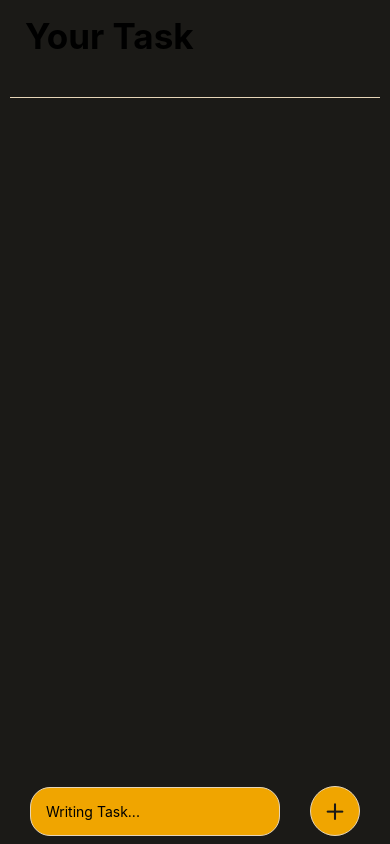
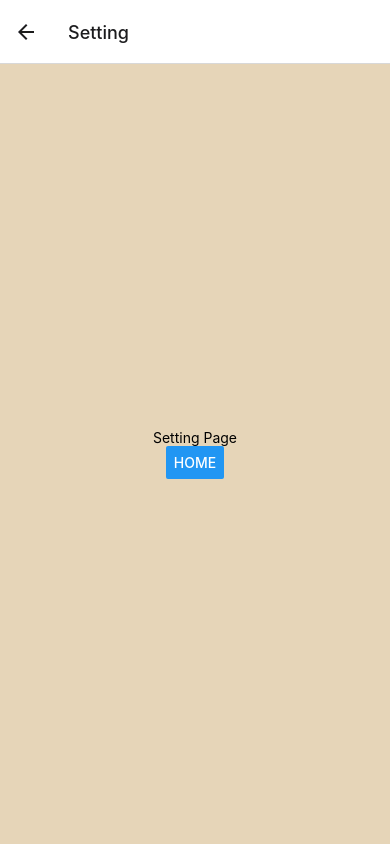
Before and after one commit to thais-lee/todo_RN, a React Native app: screen /Setting in a window 390 px wide. Built offline with nearby package versions, Linux system fonts and the light colour scheme.

Commit message:
refactor

```diff
--- a/App.js
+++ b/App.js
@@ -1,92 +1,12 @@
 import React, {useState} from 'react';
-import {View, Text, StyleSheet, FlatList} from 'react-native';
 
-import Icon from 'react-native-vector-icons/Feather';
-import Task from './components/Task';
-import AddInput from './components/AddInput';
-import TodoList from './components/Todolist';
+import Navigator from './src/navigations';
+const App = () => {
 
-const App = () => {
-  const [data, setData] = useState([]);
-  const addTask = value => {
-    setData(prevTodo => {
-      return [
-        {
-          key: Date.now(),
-          value: value,
-          isComplete: false,
-        },
-        ...prevTodo,
-      ];
-    });
-  };
-
-  const checkedTask = key => {
-    setData(prevTodo => {
-      return prevTodo.map(todo => {
-        if (todo.key === key) {
-          todo.isComplete = !todo.isComplete;
-        }
-        return todo;
-      });
-    });
-  };
-
-  const deleteItem = key => {
-    setData(prevTodo => {
-      return prevTodo.filter(todo => todo.key !== key);
-    });
-  };
 
   return (
-    <View style={styles.container}>
-      <View style={styles.headerBar}>
-        <Text style={styles.header}>Your Task</Text>
-      </View>
-      <View style={{flex: 0.775}}>
-        <FlatList
-          data={data}
-          keyExtractor={item => item.key}
-          renderItem={({item}) => (
-            <TodoList
-              item={item}
-              checkedTask={checkedTask}
-              deleteItem={deleteItem}
-            />
-          )}
-        />
-      </View>
-
-      <AddInput addTask={addTask}></AddInput>
-    </View>
+    <Navigator />
   );
 };
 
-const styles = StyleSheet.create({
-  container: {
-    flex: 1,
-    backgroundColor: '#1B1A17',
-  },
-  header: {
-    marginTop: 15,
-    fontSize: 35,
-    marginLeft: 15,
-    fontWeight: 'bold',
-    paddingBottom: 10,
-  },
-  text: {
-    color: 'white',
-    fontSize: 32,
-    fontWeight: 'bold',
-    textAlign: 'center',
-    textShadowColor: '#ff7f50',
-  },
-  headerBar: {
-    borderBottomWidth: 1,
-    borderBottomColor: '#E6D5B8',
-    marginHorizontal: 10,
-    flex: 0.115
-
-  },
-});
 export default App;
--- a/components/Task.js
+++ /dev/null
@@ -1,53 +0,0 @@
-import React, {useState} from 'react';
-import {View, StyleSheet, Text, TouchableOpacity} from 'react-native'
-import Icon from 'react-native-vector-icons/Feather';
-
-const Task = (props)=> {
-    console.log(
-        '1r'
-    );
-    const [isComplete, setComplete] = useState(false);
-    return (
-        <View style={styles.task}>
-            <View style={styles.checkbox}>
-                <TouchableOpacity onPress={setComplete(!isComplete)}>
-                    <Icon name ={isComplete?'check-square':'square'} size={25} color='#708090'/>
-                </TouchableOpacity>
-            </View>
-            <View style={{flex: 8}}>
-                <Text style={styles.taskContent}>{props.text}</Text>
-            </View>
-
-                <TouchableOpacity style={{flex: 2}}>
-                    <Icon name='trash-2' size={20} color='#ff6347' style={styles.trashIcon}/>
-                </TouchableOpacity>
-
-        </View>
-    )
-}
-
-const styles = StyleSheet.create({
-    task: {
-        flexDirection:'row',
-        // backgroundColor:'#FFF',
-        justifyContent:'space-between',
-        alignItems:'center',
-        paddingBottom: 15,
-        flex: 12
-    },
-    checkbox:{
-        marginLeft: 15,
-        flexDirection: 'row',
-        flexWrap:'wrap',
-        flex: 2
-    },
-    trashIcon: {
-        padding :10
-    },
-    taskContent: {
-        fontSize: 30,
-        fontWeight: '300'
-    }
-})
-
-export default Task;
--- a/package.json
+++ b/package.json
@@ -10,8 +10,14 @@
     "lint": "eslint ."
   },
   "dependencies": {
+    "@react-navigation/material-bottom-tabs": "^6.2.1",
+    "@react-navigation/native": "^6.0.10",
+    "@react-navigation/native-stack": "^6.6.1",
     "react": "17.0.2",
     "react-native": "0.68.0",
+    "react-native-paper": "^4.12.0",
+    "react-native-safe-area-context": "^4.2.4",
+    "react-native-screens": "^3.13.1",
     "react-native-vector-icons": "^9.1.0"
   },
   "devDependencies": {
--- /dev/null
+++ b/src/navigations/bottom-tab.js
@@ -0,0 +1,17 @@
+import * as React from 'react';
+import {createNativeStackNavigator} from '@react-navigation/native-stack';
+import HomeView from '../views/home/home.view.js';
+import SettingView from '../views/setting/setting.view.js';
+
+const Stack = createNativeStackNavigator();
+
+const BottomTab = () => {
+  return (
+    <Stack.Navigator initialRouteName='Home'>
+      <Stack.Screen name="Home" component={HomeView} />
+      <Stack.Screen name="Setting" component={SettingView} />
+    </Stack.Navigator>
+  );
+};
+
+export default BottomTab;
--- /dev/null
+++ b/src/navigations/index.js
@@ -0,0 +1,14 @@
+import * as React from 'react'
+
+import BottomTab from './bottom-tab'
+import { NavigationContainer } from '@react-navigation/native'
+
+const Navigator =  ()=> {
+    return (
+        <NavigationContainer>
+            <BottomTab />
+        </NavigationContainer>
+    )
+}
+
+export default Navigator;
--- /dev/null
+++ b/src/views/home/home.view.js
@@ -0,0 +1,22 @@
+import React from 'react';
+import {View, StyleSheet, Text, Button} from 'react-native';
+
+const HomeView = ({navigation }) => {
+  return (
+    <View style={styles.home}>
+      <Text style ={{color: 'black'}} >HomePage</Text>
+        <Button title='Setting' onPress={()=> {navigation.navigate('Setting')}}/>
+    </View>
+  );
+};
+
+const styles = StyleSheet.create({
+  home: {
+    justifyContent: 'center',
+    alignItems: 'center',
+    flex: 1,
+    backgroundColor:'#E6D5B8'
+  },
+});
+
+export default HomeView
--- /dev/null
+++ b/src/views/setting/setting.view.js
@@ -0,0 +1,22 @@
+import React from 'react';
+import {View, StyleSheet, Text, Button} from 'react-native';
+
+const SettingView = ({navigation}) => {
+  return (
+    <View style={styles.home}>
+      <Text style ={{color: 'black'}}>Setting Page</Text>
+      <Button title='Home' onPress={()=> {navigation.navigate('Home')}}/>
+    </View>
+  );
+};
+
+const styles = StyleSheet.create({
+  home: {
+    justifyContent: 'center',
+    alignItems: 'center',
+    flex: 1,
+    backgroundColor:'#E6D5B8'
+  },
+});
+
+export default SettingView
```
Also changed, not shown: src/App.js (added, +9 -0 lines), src/views/todo/index.js (added, +90 -0 lines), src/views/todo/components/AddInput.js (renamed from components/AddInput.js), src/views/todo/components/Todolist.js (renamed from components/Todolist.js), 2 other files (tests, documents, lock files or other folders).
